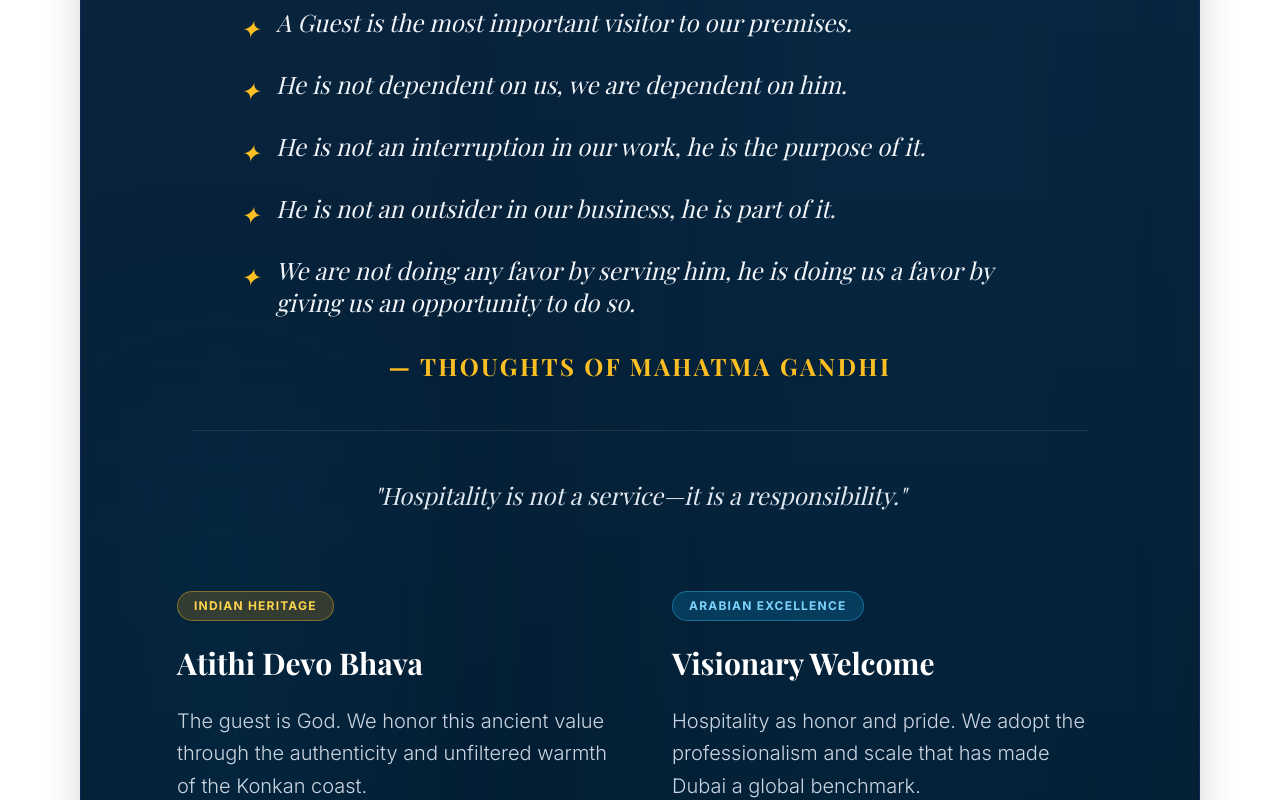
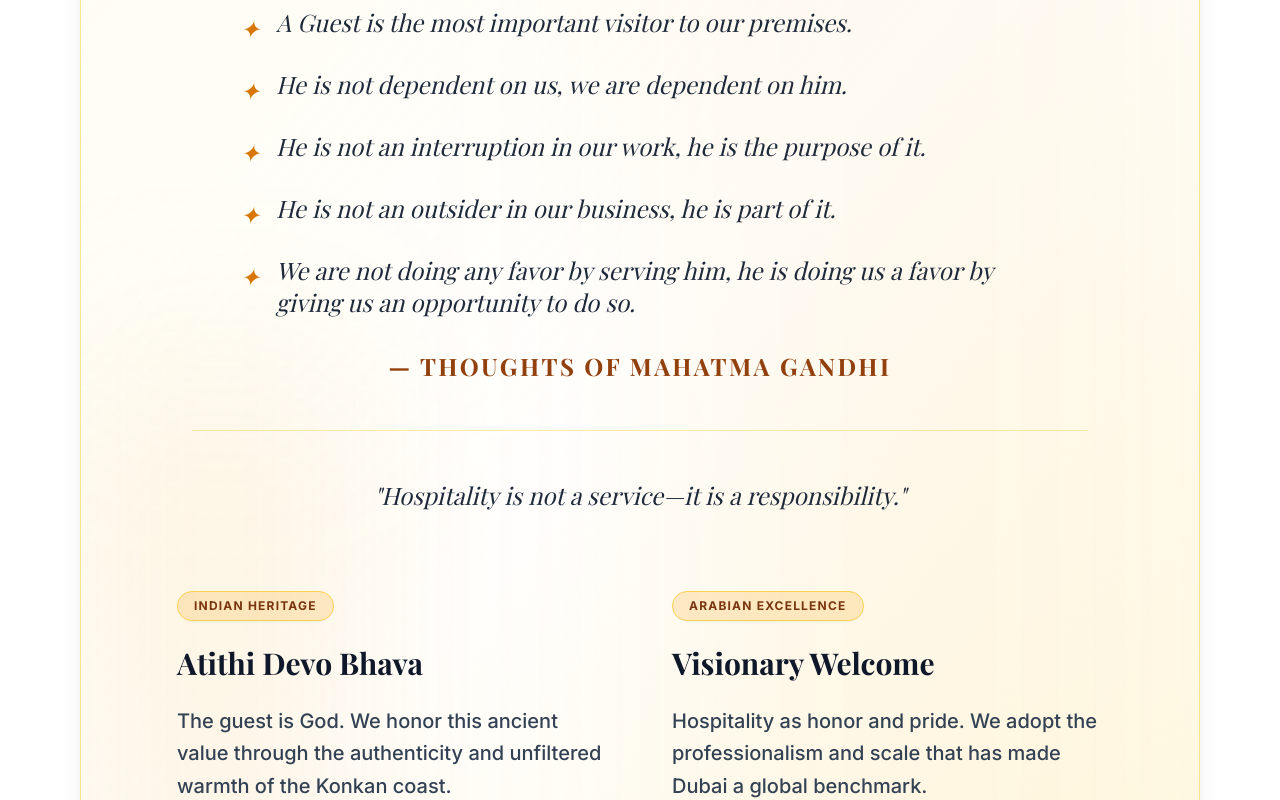
Before and after one commit to konkanarabia/website, a Next.js app: page /about in a window 1280 px wide. Shown: the part 2920-3720 px from the top of the page. Built offline with nearby package versions, Linux system fonts and the light colour scheme; no server answers; the database is empty; a web font is replaced by a local one.

Commit message:
fix: resolve invisible white text in contact page sidebar card and convert dark navy buttons to warm amber

```diff
--- a/app/about/page.tsx
+++ b/app/about/page.tsx
@@ -140,58 +140,58 @@ export default function AboutPage() {
           </div>
         </section>
 
-        {/* Philosophy - Premium Dark Theme */}
-        <section className="bg-gradient-to-b from-[#0a2540] to-[#031d30] border border-blue-950 rounded-[4rem] px-8 py-20 md:p-24 mb-32 text-white relative overflow-hidden shadow-2xl">
-          <div className="absolute top-0 right-0 w-1/2 h-full bg-[#0066a1]/5 blur-[120px] -z-0"></div>
-          <div className="absolute bottom-0 left-0 w-1/4 h-1/2 bg-[#0066a1]/10 blur-[100px] -z-0"></div>
+        {/* Philosophy - Warm Light Luxury Theme */}
+        <section className="bg-gradient-to-br from-amber-50/80 via-white to-amber-100/50 border border-amber-200 rounded-[4rem] px-8 py-20 md:p-24 mb-32 text-slate-900 relative overflow-hidden shadow-xl">
+          <div className="absolute top-0 right-0 w-1/2 h-full bg-amber-500/5 blur-[120px] -z-0"></div>
+          <div className="absolute bottom-0 left-0 w-1/4 h-1/2 bg-amber-500/10 blur-[100px] -z-0"></div>
 
           <div className="relative z-10">
             <div className="flex flex-col items-center mb-20">
-              <Quote className="w-12 h-12 text-amber-400 mb-6 opacity-80" />
-              <h2 className="text-3xl md:text-5xl font-serif font-bold mb-12 uppercase tracking-wider text-center text-white">
+              <Quote className="w-12 h-12 text-amber-600 mb-6 opacity-80" />
+              <h2 className="text-3xl md:text-5xl font-serif font-bold mb-12 uppercase tracking-wider text-center text-slate-900">
                 <TranslatedText text="Our Values" />
               </h2>
 
-              <div className="max-w-4xl mx-auto mb-12 border-y border-white/10 py-12 px-6 md:px-12 w-full">
-                <ul className="space-y-6 text-slate-100 text-lg md:text-2xl font-serif italic leading-relaxed mb-8">
+              <div className="max-w-4xl mx-auto mb-12 border-y border-amber-200/80 py-12 px-6 md:px-12 w-full">
+                <ul className="space-y-6 text-slate-800 text-lg md:text-2xl font-serif italic leading-relaxed mb-8">
                   <li className="flex items-start gap-4">
-                    <span className="text-amber-400 mt-1.5 flex-shrink-0 text-xl md:text-2xl">✦</span>
+                    <span className="text-amber-600 mt-1.5 flex-shrink-0 text-xl md:text-2xl">✦</span>
                     <p>
                       <TranslatedText text="A Guest is the most important visitor to our premises." />
                     </p>
                   </li>
                   <li className="flex items-start gap-4">
-                    <span className="text-amber-400 mt-1.5 flex-shrink-0 text-xl md:text-2xl">✦</span>
+                    <span className="text-amber-600 mt-1.5 flex-shrink-0 text-xl md:text-2xl">✦</span>
                     <p>
                       <TranslatedText text="He is not dependent on us, we are dependent on him." />
                     </p>
                   </li>
                   <li className="flex items-start gap-4">
-                    <span className="text-amber-400 mt-1.5 flex-shrink-0 text-xl md:text-2xl">✦</span>
+                    <span className="text-amber-600 mt-1.5 flex-shrink-0 text-xl md:text-2xl">✦</span>
                     <p>
                       <TranslatedText text="He is not an interruption in our work, he is the purpose of it." />
                     </p>
                   </li>
                   <li className="flex items-start gap-4">
-                    <span className="text-amber-400 mt-1.5 flex-shrink-0 text-xl md:text-2xl">✦</span>
+                    <span className="text-amber-600 mt-1.5 flex-shrink-0 text-xl md:text-2xl">✦</span>
                     <p>
                       <TranslatedText text="He is not an outsider in our business, he is part of it." />
                     </p>
                   </li>
                   <li className="flex items-start gap-4">
-                    <span className="text-amber-400 mt-1.5 flex-shrink-0 text-xl md:text-2xl">✦</span>
+                    <span className="text-amber-600 mt-1.5 flex-shrink-0 text-xl md:text-2xl">✦</span>
                     <p>
                       <TranslatedText text="We are not doing any favor by serving him, he is doing us a favor by giving us an opportunity to do so." />
                     </p>
                   </li>
                 </ul>
-                <p className="text-amber-400 font-bold text-xl md:text-2xl uppercase tracking-widest font-serif text-center mt-8 drop-shadow">
+                <p className="text-amber-800 font-bold text-xl md:text-2xl uppercase tracking-widest font-serif text-center mt-8">
                   <TranslatedText text="— Thoughts of Mahatma Gandhi" />
                 </p>
               </div>
 
               <div className="text-center w-full">
-                <p className="text-slate-200 text-xl md:text-2xl font-serif italic max-w-3xl mx-auto">
+                <p className="text-slate-800 text-xl md:text-2xl font-serif italic max-w-3xl mx-auto">
                   <TranslatedText text='"Hospitality is not a service—it is a responsibility."' />
                 </p>
               </div>
@@ -199,31 +199,31 @@ export default function AboutPage() {
 
             <div className="grid md:grid-cols-2 gap-16">
               <div className="group">
-                <div className="mb-6 inline-block px-4 py-1.5 rounded-full bg-amber-500/20 text-amber-300 border border-amber-400/40 text-xs font-bold tracking-widest uppercase shadow-sm">
+                <div className="mb-6 inline-block px-4 py-1.5 rounded-full bg-amber-500/20 text-amber-900 border border-amber-300 text-xs font-bold tracking-widest uppercase shadow-sm">
                   <TranslatedText text="Indian Heritage" />
                 </div>
-                <h3 className="text-3xl font-serif font-bold mb-6 text-white group-hover:text-amber-400 transition-colors">
+                <h3 className="text-3xl font-serif font-bold mb-6 text-slate-900 group-hover:text-amber-700 transition-colors">
                   <TranslatedText text="Atithi Devo Bhava" />
                 </h3>
-                <p className="text-slate-300 leading-relaxed text-xl font-light">
+                <p className="text-slate-700 leading-relaxed text-xl font-medium">
                   <TranslatedText text="The guest is God. We honor this ancient value through the authenticity and unfiltered warmth of the Konkan coast." />
                 </p>
               </div>
               <div className="group">
-                <div className="mb-6 inline-block px-4 py-1.5 rounded-full bg-sky-500/20 text-sky-300 border border-sky-400/40 text-xs font-bold tracking-widest uppercase shadow-sm">
+                <div className="mb-6 inline-block px-4 py-1.5 rounded-full bg-amber-500/20 text-amber-900 border border-amber-300 text-xs font-bold tracking-widest uppercase shadow-sm">
                   <TranslatedText text="Arabian Excellence" />
                 </div>
-                <h3 className="text-3xl font-serif font-bold mb-6 text-white group-hover:text-sky-300 transition-colors">
+                <h3 className="text-3xl font-serif font-bold mb-6 text-slate-900 group-hover:text-amber-700 transition-colors">
                   <TranslatedText text="Visionary Welcome" />
                 </h3>
-                <p className="text-slate-300 leading-relaxed text-xl font-light">
+                <p className="text-slate-700 leading-relaxed text-xl font-medium">
                   <TranslatedText text="Hospitality as honor and pride. We adopt the professionalism and scale that has made Dubai a global benchmark." />
                 </p>
               </div>
             </div>
 
             <div className="mt-24 text-center">
-              <p className="text-slate-300 max-w-2xl mx-auto font-serif italic text-lg">
+              <p className="text-slate-700 max-w-2xl mx-auto font-serif italic text-lg font-medium">
                 <TranslatedText text="We move people with experiences, connect them with culture, and leave them with memories that last a lifetime." />
               </p>
             </div>
--- a/app/components/partners.tsx
+++ b/app/components/partners.tsx
@@ -138,15 +138,15 @@ export default function Partners() {
                     ))}
                   </div>
                 </div>
-                <div className="bg-blue-50 p-8 rounded-2xl border border-blue-100">
-                  <h4 className="text-xl font-bold mb-4 text-blue-900">
+                <div className="bg-amber-50/70 p-8 rounded-2xl border border-amber-200">
+                  <h4 className="text-xl font-serif font-bold mb-4 text-slate-900">
                     <TranslatedText text="Installment Options" />
                   </h4>
-                  <p className="text-blue-800 leading-relaxed font-medium">
+                  <p className="text-slate-700 leading-relaxed font-medium">
                     <TranslatedText text="Flexible installment options are available based on your Credit Card approvals. Plan your trip now and pay later!" />
                   </p>
-                  <div className="mt-6 flex items-center text-blue-600 font-bold">
-                    <span className="text-2xl mr-2">✓</span>
+                  <div className="mt-6 flex items-center text-amber-700 font-bold">
+                    <span className="text-2xl mr-2 text-amber-600">✓</span>
                     <span>
                       <TranslatedText text="Easy EMI Available" />
                     </span>
--- a/app/components/services.tsx
+++ b/app/components/services.tsx
@@ -43,7 +43,7 @@ export default async function OurServices() {
                    <Calendar className="w-3.5 h-3.5 text-amber-600" /> {dest.duration}
                 </div>
                 <Link href={`/destinations/${dest.id}`} passHref>
-                  <Button className="bg-slate-900 hover:bg-slate-800 text-amber-400 hover:text-amber-300 px-5 py-4 text-sm font-bold rounded-lg transition-all h-auto">
+                  <Button className="bg-gradient-to-r from-amber-500 to-amber-600 hover:from-amber-600 hover:to-amber-700 text-slate-950 px-5 py-4 text-sm font-bold rounded-lg transition-all h-auto shadow-md">
                     Explore
                   </Button>
                 </Link>
--- a/app/components/specialized-services.tsx
+++ b/app/components/specialized-services.tsx
@@ -104,7 +104,7 @@ export default async function SpecializedServices() {
                     {service.features?.map((feature: string, i: number) => (
                       <span
                         key={i}
-                        className="text-[11px] font-bold px-4 py-2 bg-slate-50 text-slate-600 rounded-xl group-hover:bg-slate-900 group-hover:text-amber-400 transition-all duration-300 border border-slate-100 uppercase tracking-wider"
+                        className="text-[11px] font-bold px-4 py-2 bg-amber-50 text-amber-800 rounded-xl border border-amber-200/80 uppercase tracking-wider shadow-sm"
                       >
                         <TranslatedText text={feature} />
                       </span>
@@ -112,7 +112,7 @@ export default async function SpecializedServices() {
                   </div>
 
                   <Link href={service.link} className="inline-block w-full">
-                    <Button className="w-full bg-slate-900 hover:bg-slate-800 text-amber-400 hover:text-amber-300 py-6 rounded-2xl text-lg font-bold group/btn flex items-center justify-center gap-2 transition-all duration-300 shadow-xl shadow-slate-900/10 active:scale-[0.98]">
+                    <Button className="w-full bg-gradient-to-r from-amber-500 to-amber-600 hover:from-amber-600 hover:to-amber-700 text-slate-950 py-6 rounded-2xl text-lg font-bold group/btn flex items-center justify-center gap-2 transition-all duration-300 shadow-lg shadow-amber-500/20 active:scale-[0.98]">
                       <TranslatedText text="View Details" />
                       <ArrowRight className="w-5 h-5 transition-transform duration-300 group-hover/btn:translate-x-1" />
                     </Button>
```
Also changed, not shown: app/components/europe-jv-content.tsx (+21 -21 lines), app/components/hero.tsx (+5 -7 lines), app/contact/page.tsx (+9 -9 lines).
